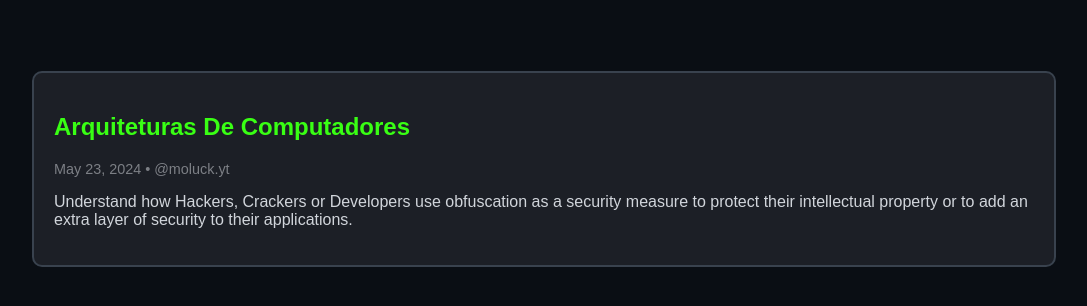
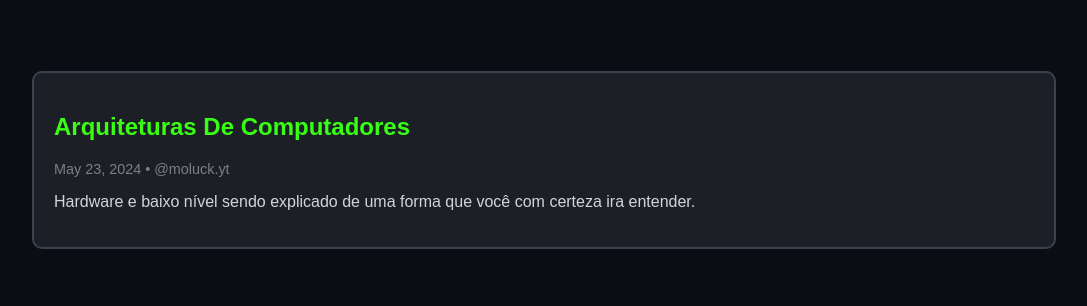
Before and after one commit to Moluck-yt/Moluck-Blog, a plain HTML site: page index.html in a window 1280 px wide. Shown: the part 128-434 px from the top of the page, without its empty margins (96-1183 px from the left). Drawn offline with Linux system fonts and the light colour scheme.

Commit message:
Update index.html

```diff
--- a/index.html
+++ b/index.html
@@ -15,7 +15,7 @@
             <a href="https://unleashed-origami-0d7.notion.site/Organiza-o-Estruturada-de-Computadores-7b17a9aef1954c8d87f7600b2bc3a6c4?pvs=4">
                 <h2>Arquiteturas De Computadores</h2>
                 <p class="date">May 23, 2024 • @moluck.yt</p>
-                <p>Understand how Hackers, Crackers or Developers use obfuscation as a security measure to protect their intellectual property or to add an extra layer of security to their applications.</p>
+                <p>Hardware e baixo nível sendo explicado de uma forma que você com certeza ira entender.</p>
             </a>
         </article>
     </main>
```
